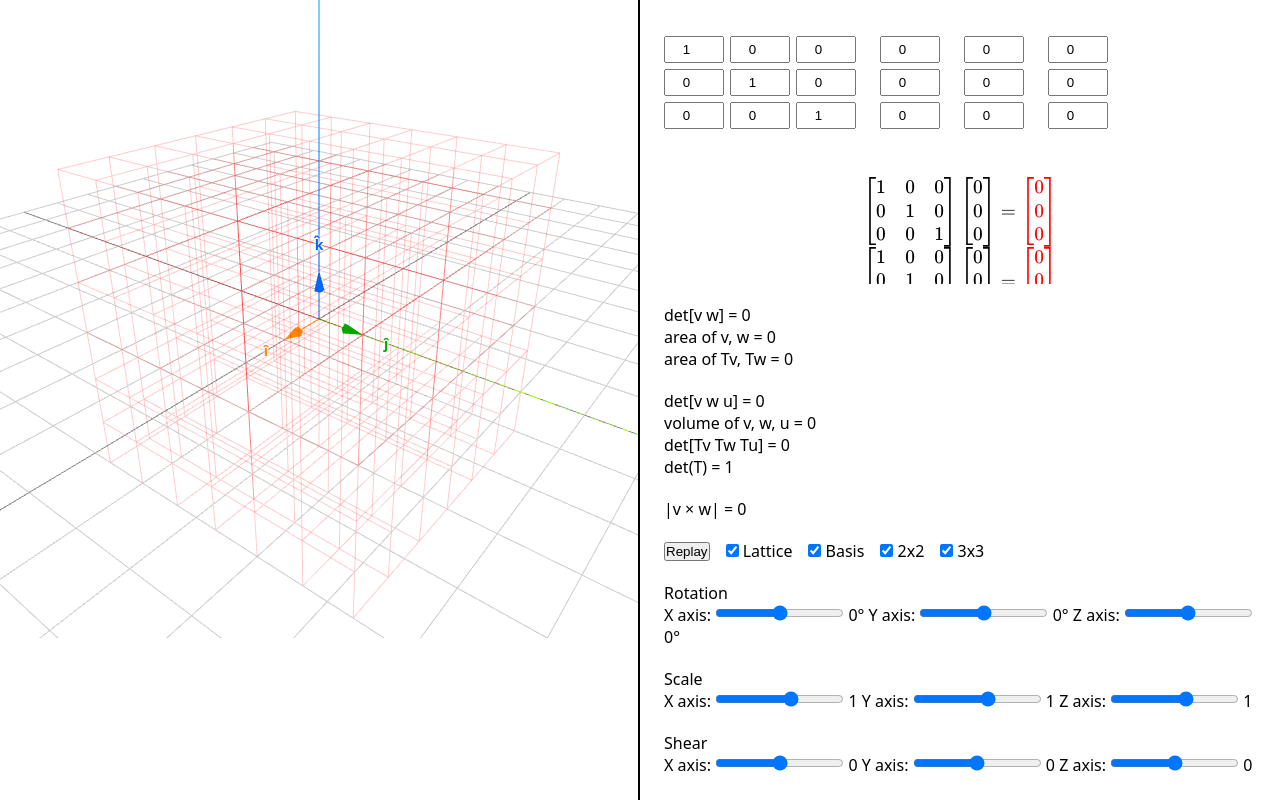
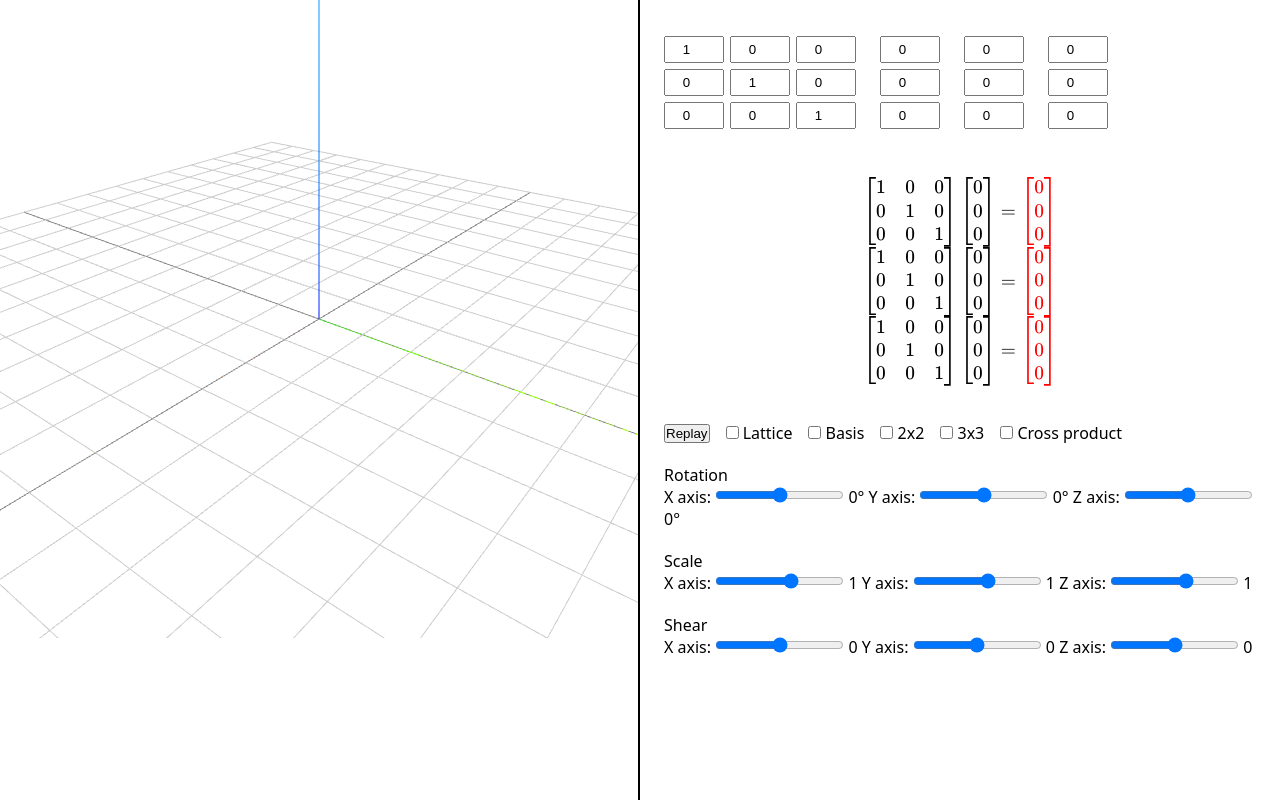
Before and after one commit to sammteoh/linear-algebra, a website: page index.html in a window 1280 px wide. Drawn offline with nearby package versions, Linux system fonts and the light colour scheme; animation ran at ten frames a second.

Commit message:
feat: cross product

```diff
--- a/3app.js
+++ b/3app.js
@@ -116,7 +116,7 @@ function formatCoords(v) {
 }
 
 // Repositions the arrow to v
-function updateVector(arrow, v, enabled=true) {
+function updateVector(arrow, v, enabled=false) {
     const dir = new THREE.Vector3(v.get(1, 1), v.get(2, 1), v.get(3, 1));
     const length = dir.length();
     arrow.visible = enabled  && length > 0;
@@ -186,7 +186,7 @@ function blend(A, B, t) {
     return result;
 }
 
-let showBasis = true;
+let showBasis = false;
 
 function updateBasis(M) {
     updateVector(iArrow, M.multiply(e1), showBasis);
@@ -319,14 +319,62 @@ const crossArrow = makeArrow(0x0099aa);
 attachLabel(crossArrow, 'v×w', '#0099aa', true);
 
 const crossReadout = document.getElementById('cross-readout');
+const planeMesh = makeShape(0x0099aa);
+planeMesh.material.opacity = 0.10;
+
+let showCross = false;
+
+function setPlane(mesh, n, v, enabled=false) {
+    if (!enabled || n.length() < 1e-9 || v.length() < 1e-9) {
+        mesh.visible = false;
+        return;
+    }
+    mesh.visible = true;
+
+    const half = 6;
+    const a = v.clone().normalize().multiplyScalar(half);
+    const b = n.clone().normalize().cross(v.clone().normalize()).multiplyScalar(half);
+
+    const p1 = a.clone().negate().sub(b);   // -a - b
+    const p2 = a.clone().sub(b);            //  a - b
+    const p3 = a.clone().add(b);            //  a + b
+    const p4 = b.clone().sub(a);            // -a + b
+
+    const pos = mesh.geometry.attributes.position;
+    [p1, p2, p3, p1, p3, p4].forEach((p, i) => pos.setXYZ(i, p.x, p.y, p.z));
+    pos.needsUpdate = true;
+}
 
 function updateCross() {
     const n = toVec3(V).cross(toVec3(W));
+    setPlane(planeMesh, n, toVec3(V));
 
-    updateVector(crossArrow, Matrix.create([[n.x], [n.y], [n.z]]));
+    updateVector(crossArrow, Matrix.create([[n.x], [n.y], [n.z]]), showCross);
 
     const f = (x) => Number(x.toFixed(2));
     crossReadout.innerHTML = `|v × w| = ${f(n.length())}`;
+}
+
+const tCrossArrow = makeArrow(0xdd5500);
+attachLabel(tCrossArrow, 'Tv×Tw', '#dd5500', true);
+
+const tPlaneMesh = makeShape(0xff0000);
+tPlaneMesh.material.opacity = 0.1;
+
+function updateTransformedCross(M) {
+    const a = toVec3(M.multiply(V));
+    const b = toVec3(M.multiply(W));
+    const n = a.clone().cross(b);
+
+    updateVector(tCrossArrow, Matrix.create([[n.x], [n.y], [n.z]]), showCross);
+    setPlane(tPlaneMesh, n, a, showCross);
+}
+
+function setCrossVisible(show) {
+    showCross = show;
+    crossReadout.style.display = show ? '' : 'none';
+    updateCross();
+    updateTransformedCross(currentM);
 }
 
 // ----------------------- 3X3 DETERMINANT --------------------
@@ -560,6 +608,7 @@ function applyInputs() {
     updateBox();
     updateVolume();
     updateTransformedShape(currentM);
+    updateTransformedCross(currentM);
     updateTransformedBox(currentM);
     updateVolumeReadout(currentM);
     renderFormula();
@@ -632,6 +681,7 @@ function animate() {
         updateVector(transformedUArrow, M.multiply(U));
         updateBasis(M);
         updateTransformedShape(M);
+        updateTransformedCross(M);
         updateTransformedBox(M);
         updateVolumeReadout(M);
     }
@@ -642,9 +692,13 @@ function animate() {
 }
 
 document.getElementById('replay').addEventListener('click', startAnimation);
-document.getElementById('toggle-lattice').addEventListener('change', (e) => {
+
+const latticeToggle = document.getElementById('toggle-lattice');
+latticeToggle.addEventListener('change', (e) => {
     lattice.visible = e.target.checked;
 });
+lattice.visible = latticeToggle.checked;
+
 document.getElementById('toggle-basis').addEventListener('change', (e) => {
     showBasis = e.target.checked;
 });
@@ -663,6 +717,10 @@ const volToggle = document.getElementById('toggle-det-vol');
 volToggle.addEventListener('change', (e) => setVolVisible(e.target.checked));
 setVolVisible(volToggle.checked);
 
+const crossToggle = document.getElementById('toggle-cross');
+crossToggle.addEventListener('change', (e) => setCrossVisible(e.target.checked));
+setCrossVisible(crossToggle.checked);
+
 toState = readSliderState();
 startAnimation();
 animate();
--- a/index.html
+++ b/index.html
@@ -55,20 +55,24 @@
                 <div id="controls">
                     <button id="replay">Replay</button>
                     <label>
-                        <input type="checkbox" id="toggle-lattice" checked>
+                        <input type="checkbox" id="toggle-lattice">
                         Lattice
                     </label>
                     <label>
-                        <input type="checkbox" id="toggle-basis" checked>
+                        <input type="checkbox" id="toggle-basis">
                         Basis
                     </label>
                     <label>
-                        <input type="checkbox" id="toggle-det" checked>
+                        <input type="checkbox" id="toggle-det">
                         2x2
                     </label>
                     <label>
-                        <input type="checkbox" id="toggle-det-vol" checked>
+                        <input type="checkbox" id="toggle-det-vol">
                         3x3
+                    </label>
+                    <label>
+                        <input type="checkbox" id="toggle-cross">
+                        Cross product
                     </label>
                 </div>
                 <label>
```
